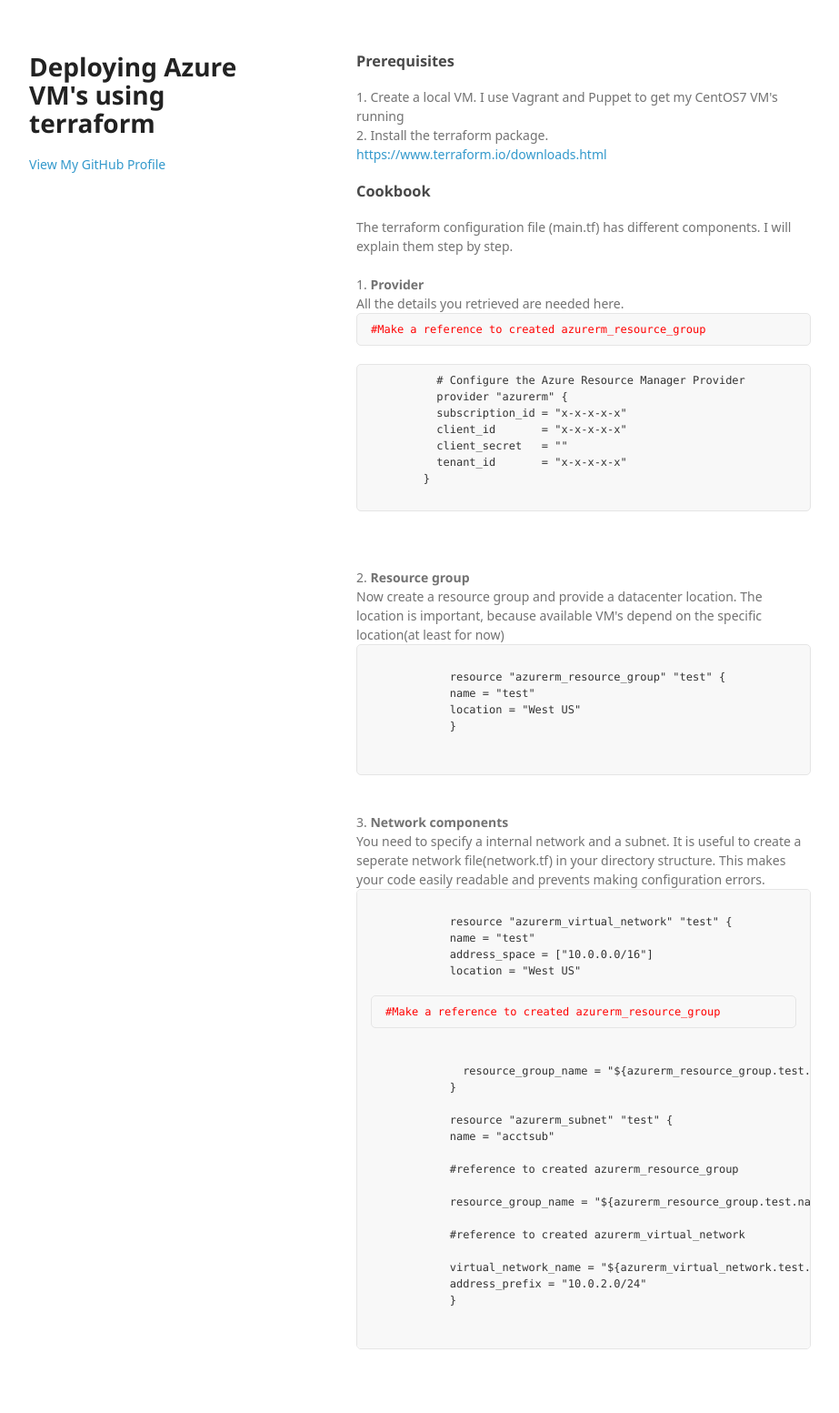
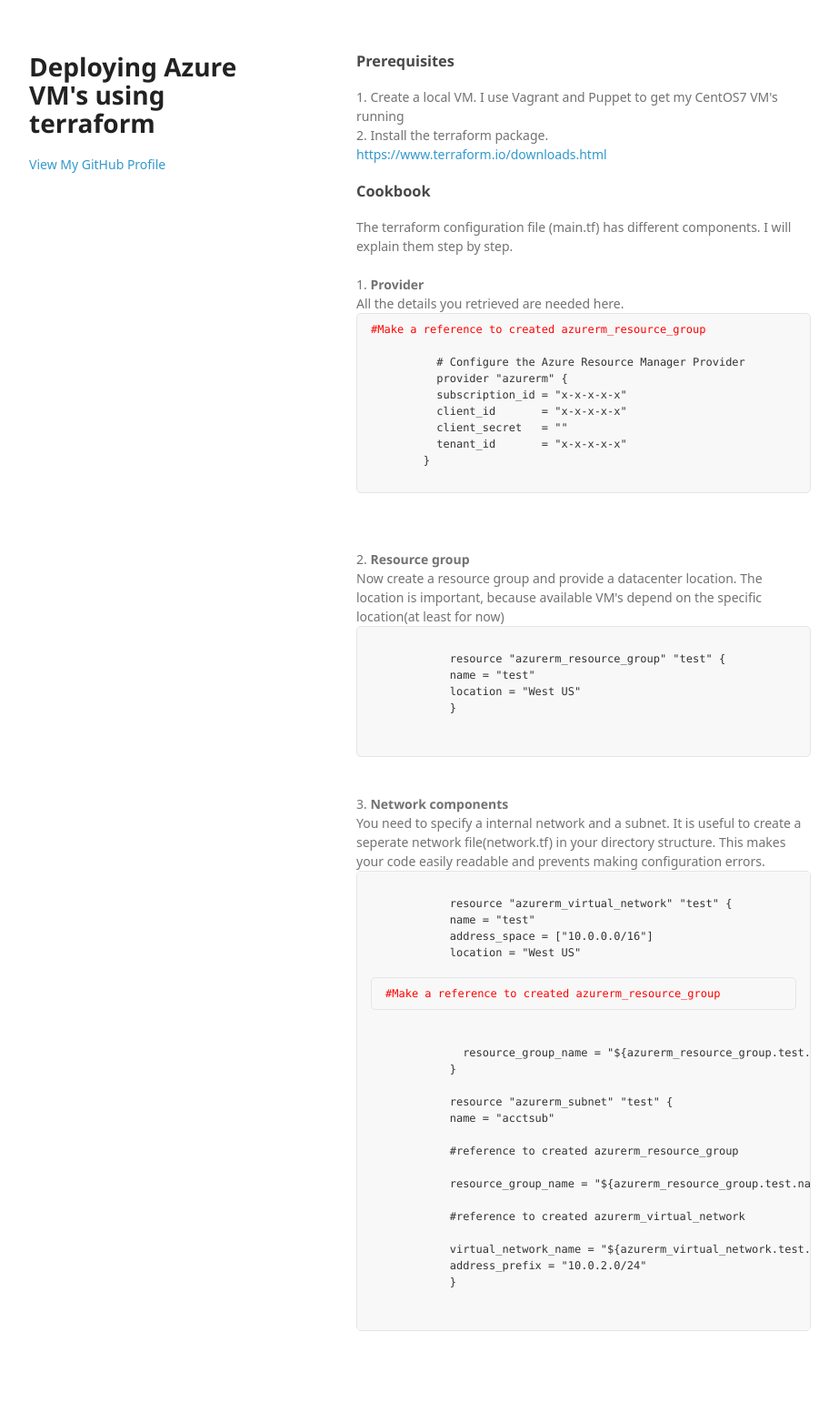
Before and after one commit to arjenwilly/arjenwilly.github.io, a Jekyll site: the page terraform2.html, which Jekyll copies as it is, in a window 1280 px wide. Shown: the whole page at 91% size, without its empty margins (178-1101 px from the left). Built offline with Jekyll 4.4.1, drawn with Linux system fonts in a browser that asks for light colours; some web fonts are replaced.

Commit message:
Update terraform2.html

```diff
--- a/terraform2.html
+++ b/terraform2.html
@@ -34,8 +34,8 @@
 
         1. <b>Provider</b>
         <br>All the details you retrieved are needed here.<br>
-          <pre style="color: red">#Make a reference to created azurerm_resource_group</pre>
-          <code><pre>
+          <pre style="color: red">#Make a reference to created azurerm_resource_group
+          <code>
           # Configure the Azure Resource Manager Provider
           provider "azurerm" {
           subscription_id = "x-x-x-x-x"
```
